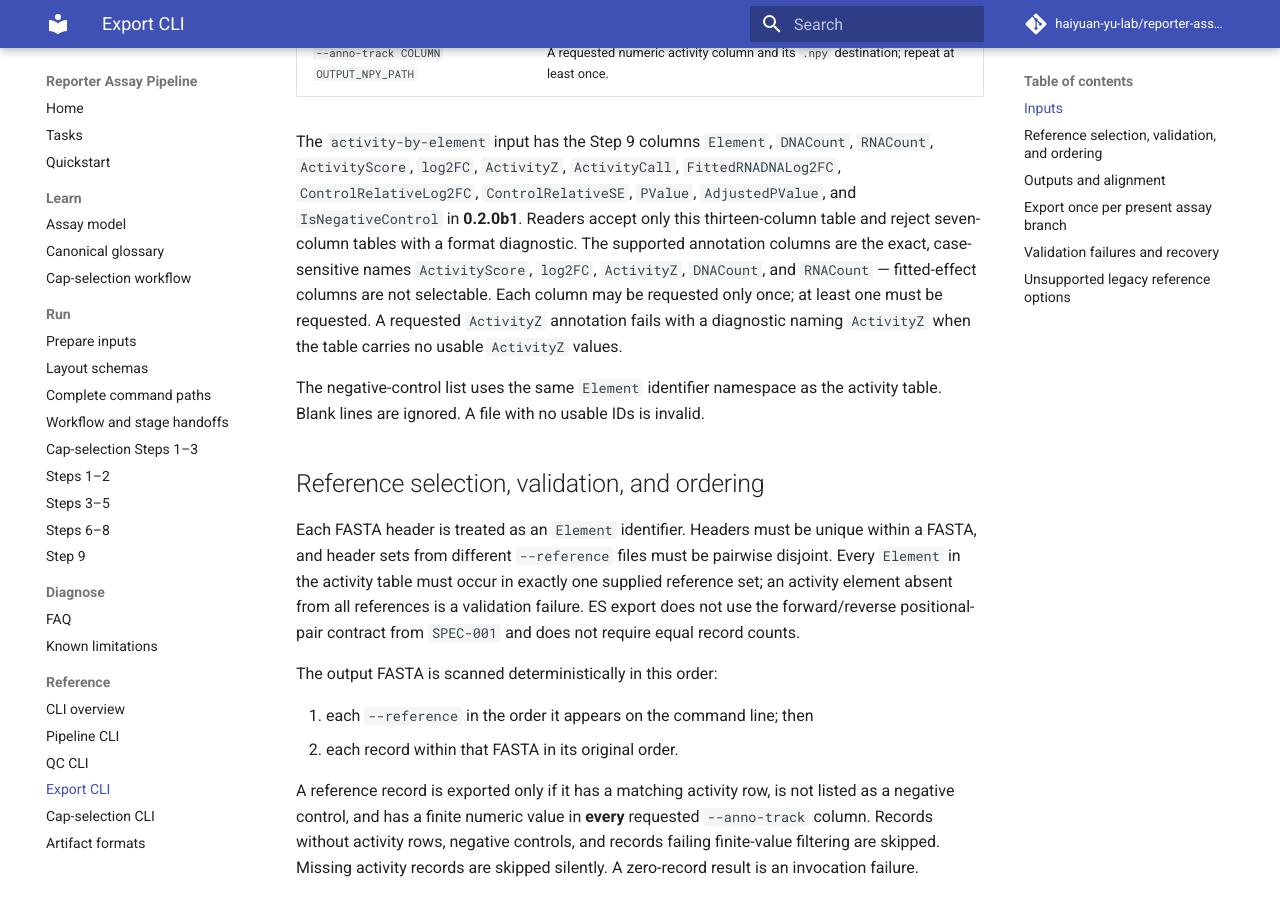
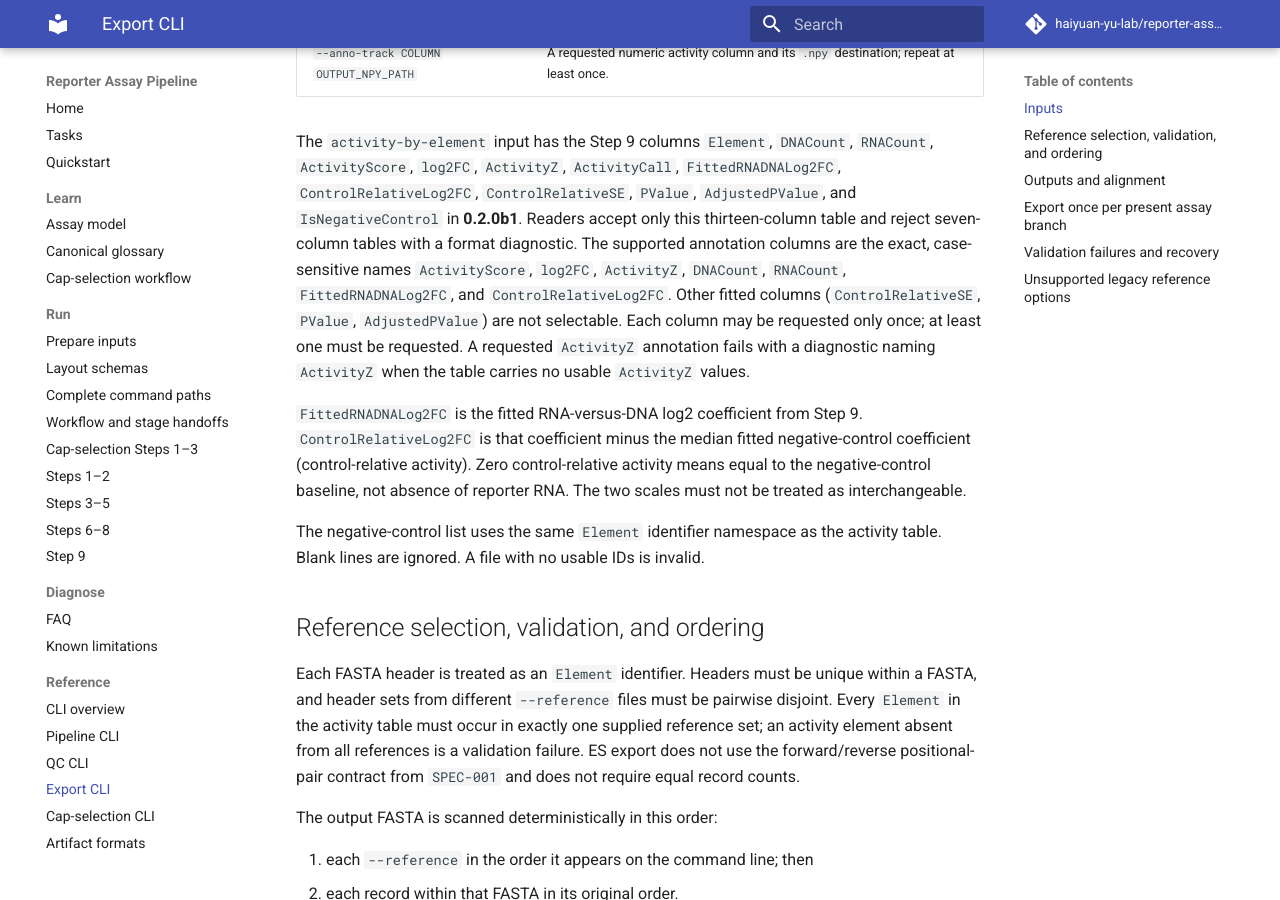
Before and after one commit to haiyuan-yu-lab/reporter-assay-pipeline-doc, an MkDocs documentation site: the page built from docs/cli/export.md, in a window 1280 px wide and 900 px high, scrolled down 702 px. Built offline with MkDocs 1.6.1 and Material for MkDocs 9.7.7, drawn with Linux system fonts in a browser that asks for light colours; comment, search, counter and statistics services are not loaded; some of the changed text lies outside the part shown.

Commit message:
Document FittedRNADNALog2FC and ControlRelativeLog2FC as ES --anno-track options and explain their distinct scales.
Co-authored-by: Cursor <cursoragent@cursor.com>

````diff
--- a/docs/cli/export.md
+++ b/docs/cli/export.md
@@ -29,11 +29,18 @@ The `activity-by-element` input has the Step 9 columns `Element`, `DNACount`,
 this thirteen-column table and reject seven-column tables with a format
 diagnostic. The
 supported annotation columns are the exact, case-sensitive names
-`ActivityScore`, `log2FC`, `ActivityZ`, `DNACount`, and `RNACount` —
-fitted-effect columns are not selectable. Each column
+`ActivityScore`, `log2FC`, `ActivityZ`, `DNACount`, `RNACount`,
+`FittedRNADNALog2FC`, and `ControlRelativeLog2FC`. Other fitted columns
+(`ControlRelativeSE`, `PValue`, `AdjustedPValue`) are not selectable. Each column
 may be requested only once; at least one must be requested. A requested
 `ActivityZ` annotation fails with a diagnostic naming `ActivityZ` when the
 table carries no usable `ActivityZ` values.
+
+`FittedRNADNALog2FC` is the fitted RNA-versus-DNA log2 coefficient from Step 9.
+`ControlRelativeLog2FC` is that coefficient minus the median fitted
+negative-control coefficient (control-relative activity). Zero
+control-relative activity means equal to the negative-control baseline, not
+absence of reporter RNA. The two scales must not be treated as interchangeable.
 
 The negative-control list uses the same `Element` identifier namespace as the
 activity table. Blank lines are ignored. A file with no usable IDs is invalid.
@@ -99,7 +106,9 @@ yulab_reporter_export ES \
   --anno-track log2FC "<export_dir>/<export_prefix>-log2fc.npy" \
   --anno-track ActivityZ "<export_dir>/<export_prefix>-activity-z.npy" \
   --anno-track DNACount "<export_dir>/<export_prefix>-dna-count.npy" \
-  --anno-track RNACount "<export_dir>/<export_prefix>-rna-count.npy"
+  --anno-track RNACount "<export_dir>/<export_prefix>-rna-count.npy" \
+  --anno-track FittedRNADNALog2FC "<export_dir>/<export_prefix>-fitted-rna-dna-log2fc.npy" \
+  --anno-track ControlRelativeLog2FC "<export_dir>/<export_prefix>-control-relative-log2fc.npy"
 ```
 
 For a single-orientation/CW-only branch, omit the second reference. The
````
